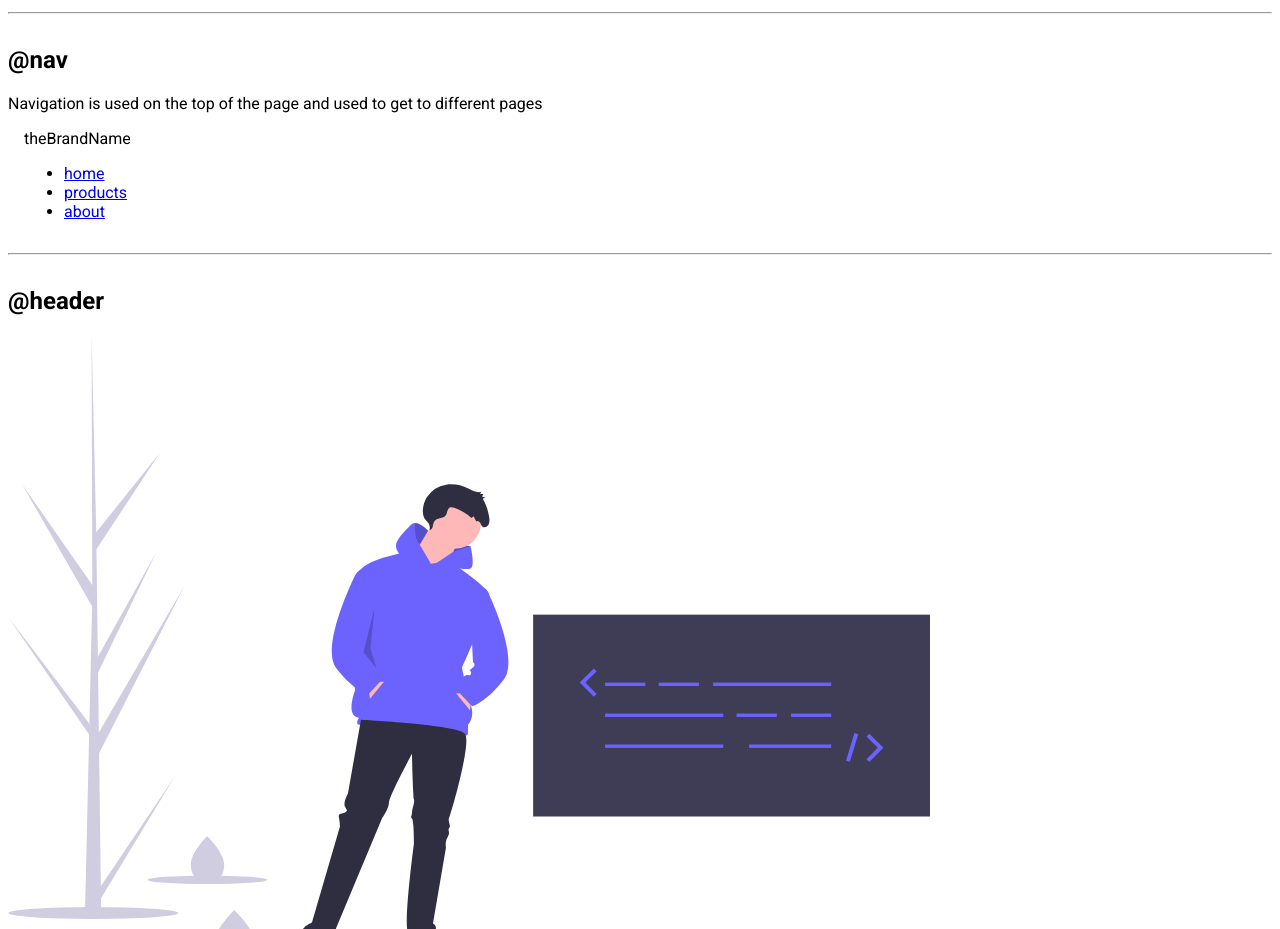
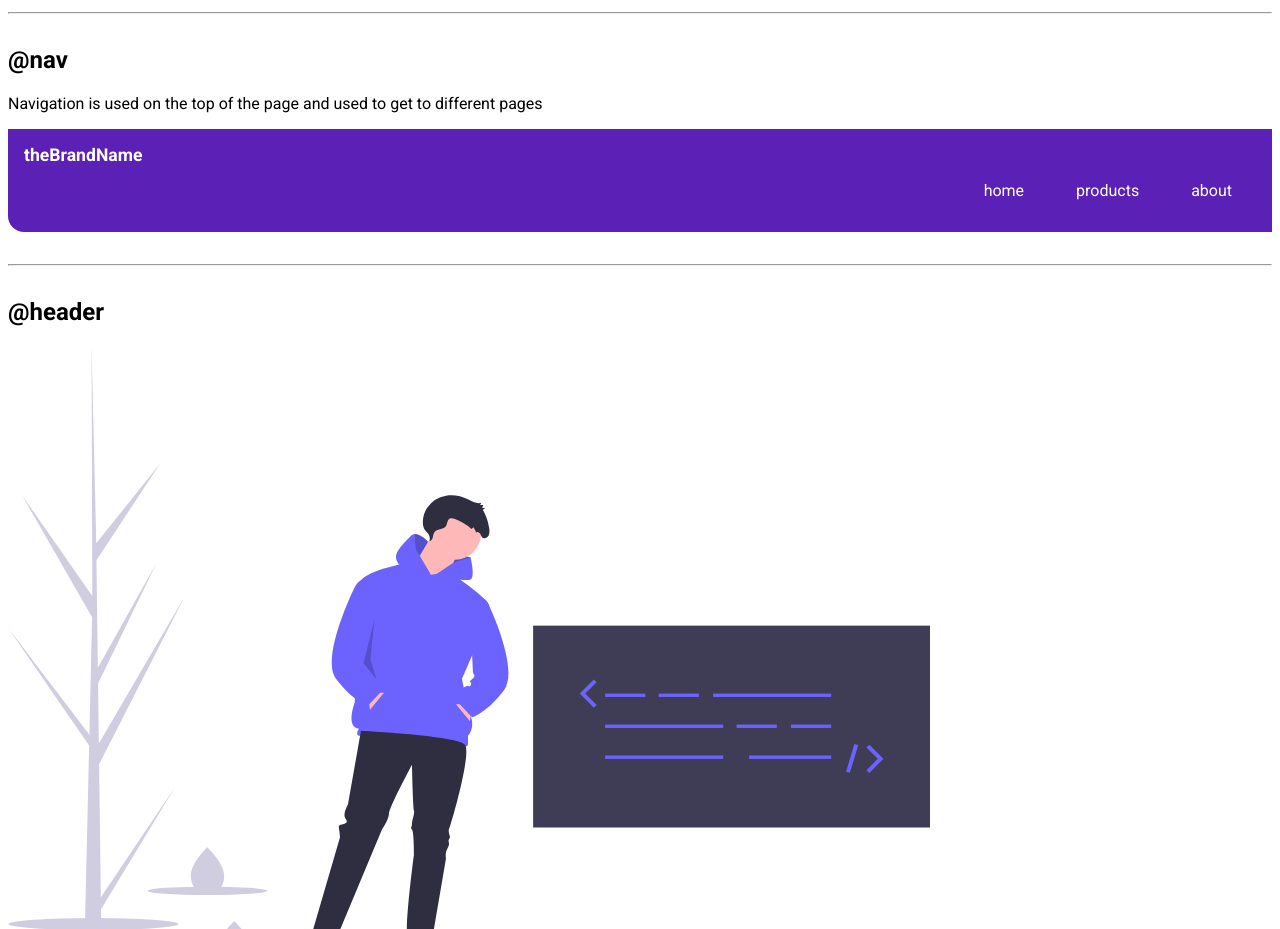
Before and after one commit to SobhanDash/Component-Library, a plain HTML site: page index.html in a window 1280 px wide. Shown: the part 1360-2289 px from the top of the page. Drawn offline with Linux system fonts and the light colour scheme.

Commit message:
navigation

```diff
--- a/index.html
+++ b/index.html
@@ -87,19 +87,18 @@
     <h2>@nav</h2>
     <p>Navigation is used on the top of the page and used to get to different pages</p>
     <nav class="navigation">
-        <div class="container-fluid">
-        <div class="brand">theBrandName</div>
-        <ul>
-            <li>
-                <a href="/" class="active">home</a>
+        <div class="nav-brand">theBrandName</div>
+        <ul class="list-non-bullet nav-pills">
+            <li class="list-item-inline">
+                <a class="link" href="/" class="active">home</a>
 
             </li>
-            <li>
-                <a href="/">products</a>
+            <li class="list-item-inline">
+                <a class="link" href="/">products</a>
 
             </li>
-            <li>
-                <a href="/">about</a>
+            <li class="list-item-inline">
+                <a class="link" href="/">about</a>
             </li>
         </ul>
         </div>
--- a/style.css
+++ b/style.css
@@ -28,22 +28,19 @@ hr {
 }
 
 /** links **/
-.link-primary {
+.link {
     text-decoration: none;
     width: max-content;
     min-width: 140px;
     border-radius: 0.5rem;
     padding: 0.5rem 1rem 0.5rem 1rem;
+}
+.link-primary {
     background-color: var(--primary);
     color: white;
 }
 
 .link-secondary {
-    text-decoration: none;
-    width: max-content;
-    min-width: 140px;
-    border-radius: 0.5rem;
-    padding: 0.5rem 1rem 0.5rem 1rem;
     color: var(--primary);
     border: 1px solid var(--primary);
 }
@@ -58,3 +55,30 @@ hr {
     display: inline;
     padding: 0rem 0.5rem;
 }
+
+/** navigation **/
+
+
+.navigation {
+    background-color: var(--primary);
+    color: white;
+    padding: 1rem;
+    border-bottom-left-radius: 1rem;
+}
+
+.navigation .nav-brand {
+    font-weight: bold;
+    font-size: 1.1rem;
+}
+
+.navigation .nav-pills {
+    text-align: right;
+}
+
+.navigation .link {
+    color: white;
+}
+
+.naviagtion .active {
+    font-weight: bold;
+}
```
